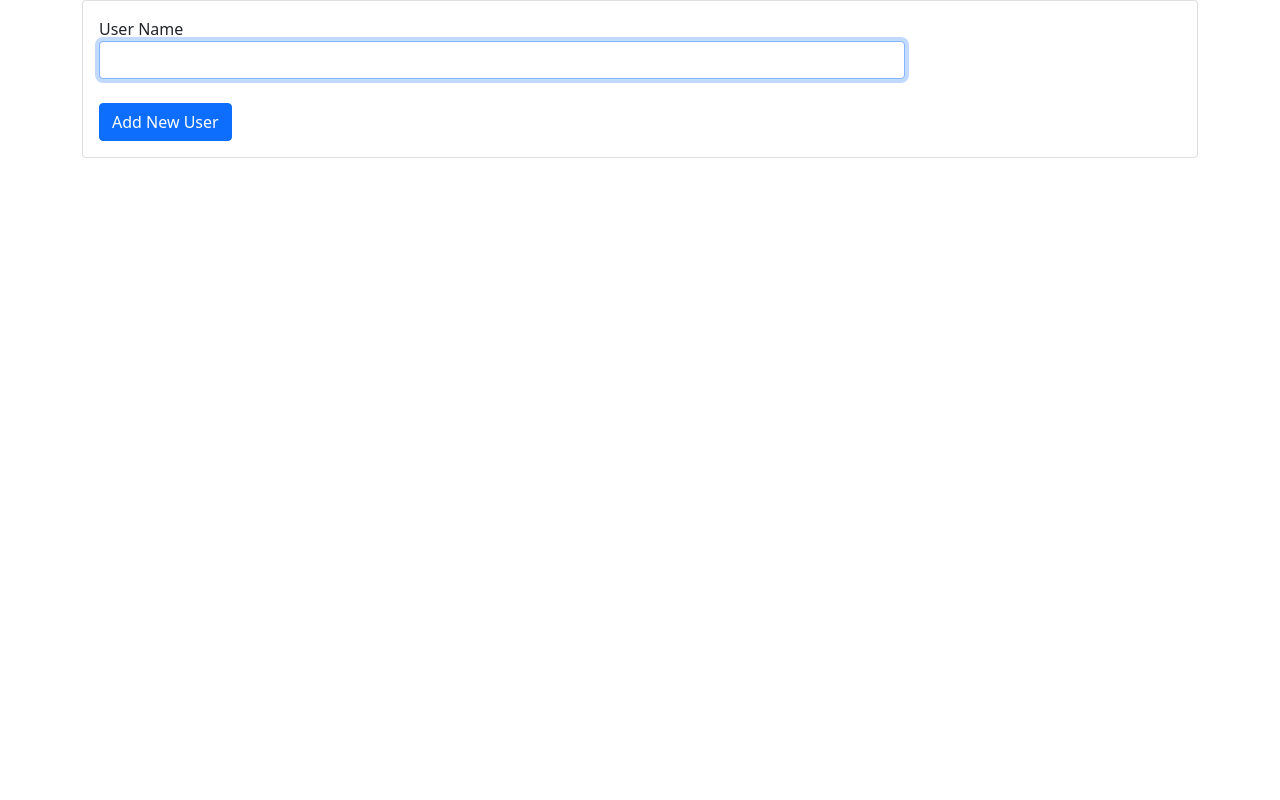
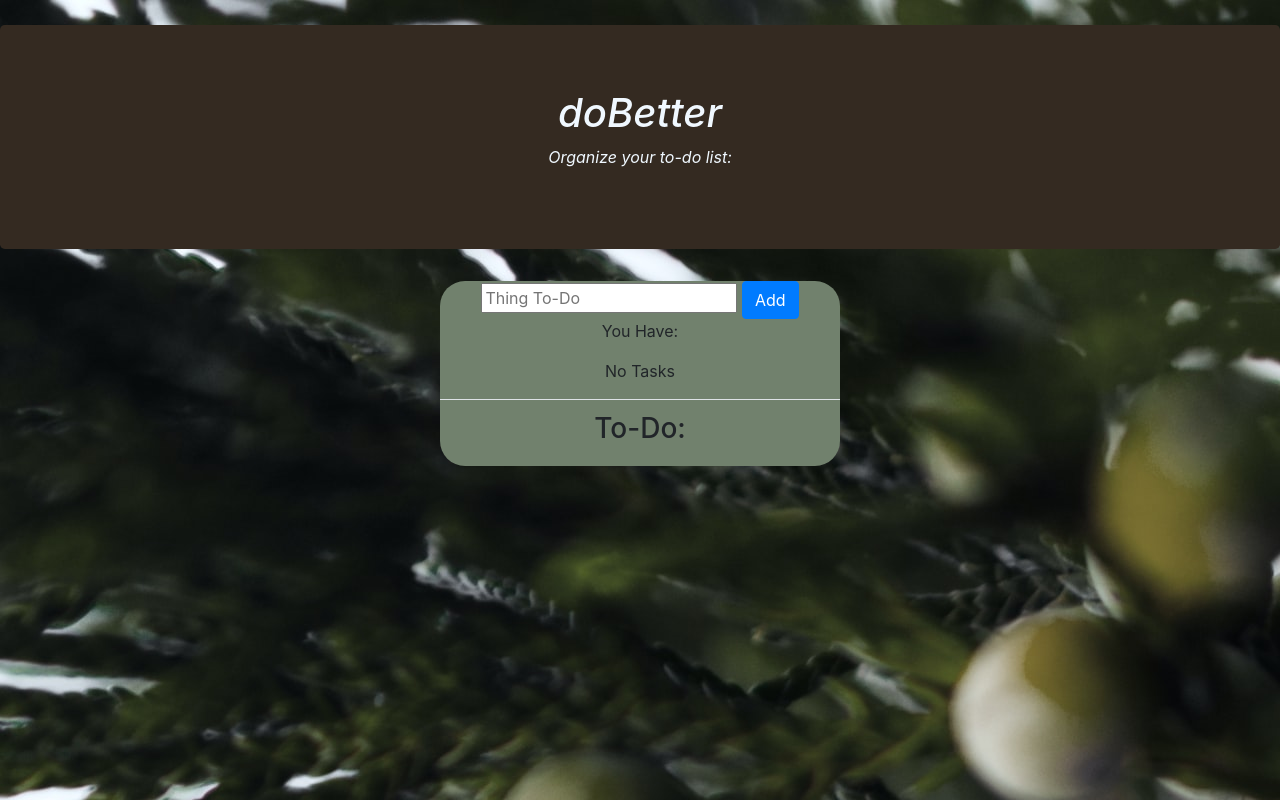
Before and after one commit to meraki11/FET-week6Assignment, a website: page index.html in a window 1280 px wide. Drawn offline with nearby package versions, Linux system fonts and the light colour scheme.

Commit message:
-final outpu

```diff
--- /dev/null
+++ b/index.css
@@ -0,0 +1,69 @@
+body {
+  background-image: url("background.jpg");
+}
+.jumbotron {
+  text-align: center;
+  margin-top: 25px;
+  background-color: #342a21 !important;
+  color: aliceblue !important;
+  padding: 80%;
+  font-style: oblique;
+}
+
+.form {
+  margin: auto;
+  max-width: 400px;
+  text-align: center;
+  background-color: #71816d;
+  animation: pulse 5s;
+  border-radius: 25px;
+}
+
+input[type="submit"],
+button,
+[aria-label] {
+  cursor: pointer;
+}
+#edit-box {
+  display: none;
+  max-width: 40%;
+  margin: auto;
+  margin-top: 10px;
+  background-color: #71816d;
+  animation: pulse 5s;
+}
+
+td {
+  background-color: #71816d;
+  padding-right: 10px;
+  text-align: left;
+  color: white;
+  animation: pulse 5s;
+  border-radius: 5%;
+}
+@keyframes pulse {
+  0% {
+    background-color: #f1e0c5;
+  }
+  100% {
+    background-color: #71816d;
+  }
+}
+
+.to-do {
+  background: transparent !important;
+  text-align: center;
+}
+.slide {
+  animation-duration: 3s;
+
+  animation-name: slidein;
+}
+
+@keyframes slidein {
+  from {
+    margin-left: 100%;
+
+    width: 300%;
+  }
+}
--- a/index.html
+++ b/index.html
@@ -1,44 +1,46 @@
 <!DOCTYPE html>
 <html>
-    <head>
-        <meta charset="utf-8">
-        <meta http-equiv="X-UA-Compatible" content="IE=edge">
-        <meta name="viewport" content="width=device-width, initial-scale=1.0, shrink-to-fit=no">
-        <title>One Word</title>
-        <link href="https://cdn.jsdelivr.net/npm/bootstrap@5.0.0-beta3/dist/css/bootstrap.min.css" rel="stylesheet" integrity="sha384-eOJMYsd53ii+scO/bJGFsiCZc+5NDVN2yr8+0RDqr0Ql0h+rP48ckxlpbzKgwra6" crossorigin="anonymous">
+  <head>
+    <meta charset="UTF-8" />
+    <title>doBetter</title>
+    <link rel="stylesheet" type="text/css" href="index.css">
+    <link
+      rel="stylesheet"
+      href="https://stackpath.bootstrapcdn.com/bootstrap/4.5.0/css/bootstrap.min.css"
+      integrity="sha384-9aIt2nRpC12Uk9gS9baDl411NQApFmC26EwAOH8WgZl5MYYxFfc+NcPb1dKGj7Sk"
+      crossorigin="anonymous"
+    >
+  </head>
+  <body>
+    <div class="jumbotron">
+      <h1 class="slide">doBetter</h1>
+      <p class="slide">Organize your to-do list:</p>
+    </div>
 
-    </head>
+    <div class="form" id="slidein">
+      <form action="javascript:void(0);" method="POST" onsubmit="app.Add()"> <!--void keeps page from refreshing -->
+        <input type="text" id="add-todo" placeholder="Thing To-Do">
+        <input type="submit" value="Add" class="btn btn-primary">
+      </form>
+      <p>You Have:</p>
+      <p id="counter"></p>
 
-    <body class="container">
-        <div class="card">
-            <div class="card-body">
-                <form id="entry">
-                    <div class="row">
-                        <div class="col-sm-9">
-                            <div class="form-group">
-                                <label for="new-user">User Name</label>
-                                <input type="text" class="form-control" name="new-user-name" id="new-user-name" required aria-required="true">
-                                <span class="validity"></span>
-                            </div>
-                        </div>
-                    </div> <br>
+      <table class="table">
+        <tr class="to-do">
+          <th><h3>To-Do:</h3></th>
+        </tr>
+        <tbody id="tasks"></tbody>
+      </table>
+    </div>
 
-                    <div>
-                        <button type="submit" id="new-user" class="btn btn-primary">Add New User</button><br>
-                    </div>
-                </form>
-            </div>
-        </div><br>
+    <div id="edit-box" role="aria-hidden"> <!--not visible when not in use -->
+      <form action="javascript:void(0);" method="POST" id="save-edit"> <!--void keeps page from refreshing -->
+        <input type="text" id="edit-todo">
+        <input type="submit" value="Save" class="btn btn-success">
+        <a onclick="CloseInput()" aria-label="Close"></a>
+      </form>
+    </div>
 
-        <div id="users">
-
-        </div>
-
-        <script src="onewordArr.js"></script>
-        <script src="node_modules/jquery/dist/jquery.js"></script>
-
-        <script src="https://cdn.jsdelivr.net/npm/@popperjs/core@2.9.1/dist/umd/popper.min.js" integrity="sha384-SR1sx49pcuLnqZUnnPwx6FCym0wLsk5JZuNx2bPPENzswTNFaQU1RDvt3wT4gWFG" crossorigin="anonymous"></script>
-        <script src="https://cdn.jsdelivr.net/npm/bootstrap@5.0.0-beta3/dist/js/bootstrap.min.js" integrity="sha384-j0CNLUeiqtyaRmlzUHCPZ+Gy5fQu0dQ6eZ/xAww941Ai1SxSY+0EQqNXNE6DZiVc" crossorigin="anonymous"></script>
-
-    </body>
+    <script src="todo.js"></script>
+  </body>
 </html>
--- a/package.json
+++ b/package.json
@@ -1,8 +1,8 @@
 {
-  "name": "one-word-array",
+  "name": "fet-week6assignment",
   "version": "1.0.0",
   "description": "",
-  "main": "onewordArr.js",
+  "main": "index.js",
   "scripts": {
     "test": "echo \"Error: no test specified\" && exit 1"
   },
--- /dev/null
+++ b/todo.js
@@ -0,0 +1,75 @@
+
+let app = new function() {
+    this.element = document.getElementById("tasks");
+    this.tasks = [];
+
+    //create to-do items in table
+    this.FetchAll = function() {
+        let data="";
+        if(this.tasks.length>0){
+            for(i=0;i<this.tasks.length;i++) {
+                data+='<tr>';
+                data+='<td>'+(i+1)+'. '+this.tasks[i]+'</td>';
+                data+='<td><button onclick="app.Edit('+i+')"class="btn btn-warning">Edit</button></td>';
+                data+='<td><button onclick="app.Delete('+i+')"class="btn btn-danger">Delete</button></td>';
+                data+='</tr>';
+            }
+        }
+        this.Count(this.tasks.length);
+        return this.element.innerHTML = data
+    };
+
+        this.Add = function () {
+            element = document.getElementById("add-todo");
+            let task = element.value;
+
+        if(task){
+            this.tasks.push(task.trim()); //trims white space from task entry
+            element.value ="";
+            this.FetchAll();
+        }
+    };
+
+    //edit existing to-do items
+    this.Edit = function(item){
+        let element = document.getElementById('edit-todo');
+        element.value = this.tasks[item];
+        document.getElementById('edit-box').style.display = "block";
+        self = this;//need self=this to id the correct object
+        document.getElementById('save-edit').onsubmit = function() {
+            let task = element.value;
+            if(task){
+                self.tasks.splice(item, 1, task.trim());
+                self.FetchAll();
+                CloseInput();
+            }
+        }
+    };
+
+    //delete to-do item
+    this.Delete = function(item){
+        this.tasks.splice(item, 1);
+        this.FetchAll();
+    };
+
+    //counter display for to-do items
+    this.Count = function(data){
+        var element = document.getElementById("counter");
+        var name = "Tasks";
+        if(data){
+            if(data == 1){
+                name = "Task"
+            }
+            element.innerHTML = data + ' ' + name;
+        }
+        else {
+            element.innerHTML = "No "+ name;
+        }
+    };
+}
+
+app.FetchAll();
+
+function CloseInput() {
+    document.getElementById("edit-box").style.display = "none";
+}
```
Also changed, not shown: README.md, background.jpg (added), 1 other file.
